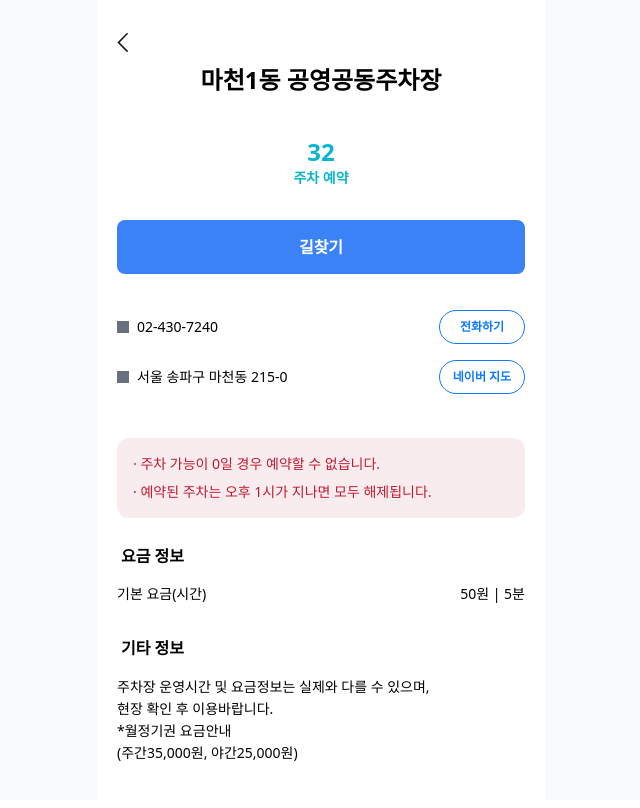
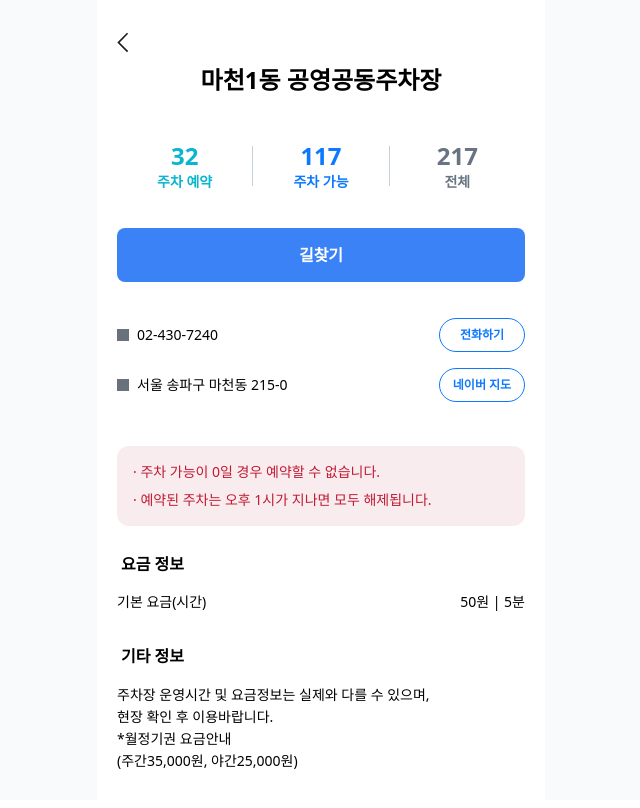
Before and after one commit to bepyan/oright, a Next.js app: page /1 in a window 1280 px wide. Shown: the whole page, without its empty margins (319-959 px from the left). Built offline with nearby package versions, Linux system fonts and the light colour scheme.

Commit message:
feat. 주차장 디테일 페이지 - 주차 현황 표시 마크업 수정

```diff
--- a/src/components/icons/Separator.tsx
+++ b/src/components/icons/Separator.tsx
@@ -8,12 +8,12 @@ export default function Separator({ height = 12, className }: SeparatorProps) {
     <svg
       width="1"
       height={height}
-      viewBox="0 0 1 12"
+      viewBox={`0 0 1 ${height}`}
       fill="none"
       xmlns="http://www.w3.org/2000/svg"
       className={className}
     >
-      <rect width="1" height="12" fill="#C7CFD9" />
+      <rect width="1" height={height} fill="#C7CFD9" />
     </svg>
   );
 }
--- a/src/pages/[parkId].tsx
+++ b/src/pages/[parkId].tsx
@@ -1,6 +1,7 @@
 import Link from 'next/link';
 
 import ArrowBack from '@/components/icons/ArrowBack';
+import Separator from '@/components/icons/Separator';
 import Layout from '@/components/Layout';
 import { $ } from '@/utils/core';
 
@@ -17,10 +18,20 @@ export default function ParkDetailPage() {
 
       <div className="flex flex-col pb-5">
         <h1 className="self-center text-2xl font-bold">마천1동 공영공동주차장</h1>
-        <div className="mx-5 mt-5 rounded-lg bg-white py-5 px-[30px]">
-          <div className="text-center font-bold text-[#0AB5CF]">
-            <div className="text-2xl">32</div>
+        <div className="mx-5 mt-5 flex h-[100px] items-center rounded-lg bg-white">
+          <div className="flex-1 text-center font-bold text-[#0AB5CF]">
+            <div className="text-2xl">{32}</div>
             <div className="text-sm">주차 예약</div>
+          </div>
+          <Separator height={40} />
+          <div className="flex-1 text-center font-bold text-[#0C79FE]">
+            <div className="text-2xl">{117}</div>
+            <div className="text-sm">주차 가능</div>
+          </div>
+          <Separator height={40} />
+          <div className="flex-1 text-center font-bold text-[#697483]">
+            <div className="text-2xl">{217}</div>
+            <div className="text-sm">전체</div>
           </div>
         </div>
 
```
